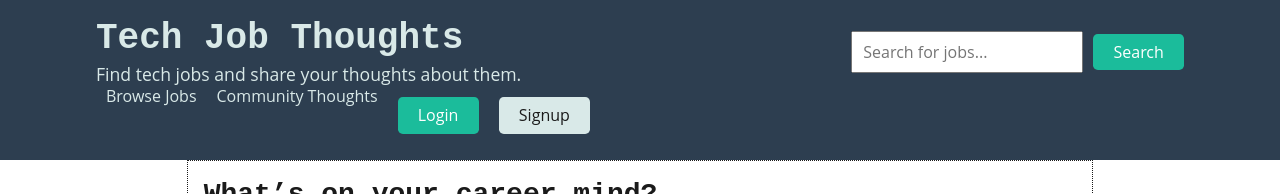
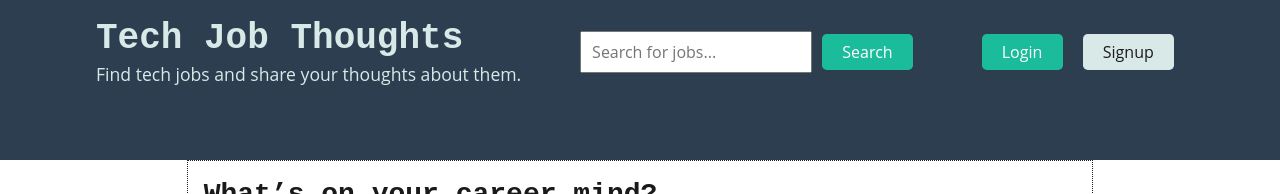
Before and after one commit to Alioune-Ndoye/TalkJob, a React (Vite) app in the folder client/: page / in a window 1280 px wide. Shown: the top 194 px of the page. Built offline with nearby package versions, Linux system fonts and the light colour scheme; no server answers.

Commit message:
removed non-working LINKS

```diff
--- a/client/src/components/Header/index.tsx
+++ b/client/src/components/Header/index.tsx
@@ -44,12 +44,7 @@ const Header = () => {
         </div>
 
         <nav className="flex-row">
-          <Link className="text-light mx-2" to="/jobs">
-            Browse Jobs
-          </Link>
-          <Link className="text-light mx-2" to="/thoughts">
-            Community Thoughts
-          </Link>
+
 
           {Auth.loggedIn() ? (
             <>
```
